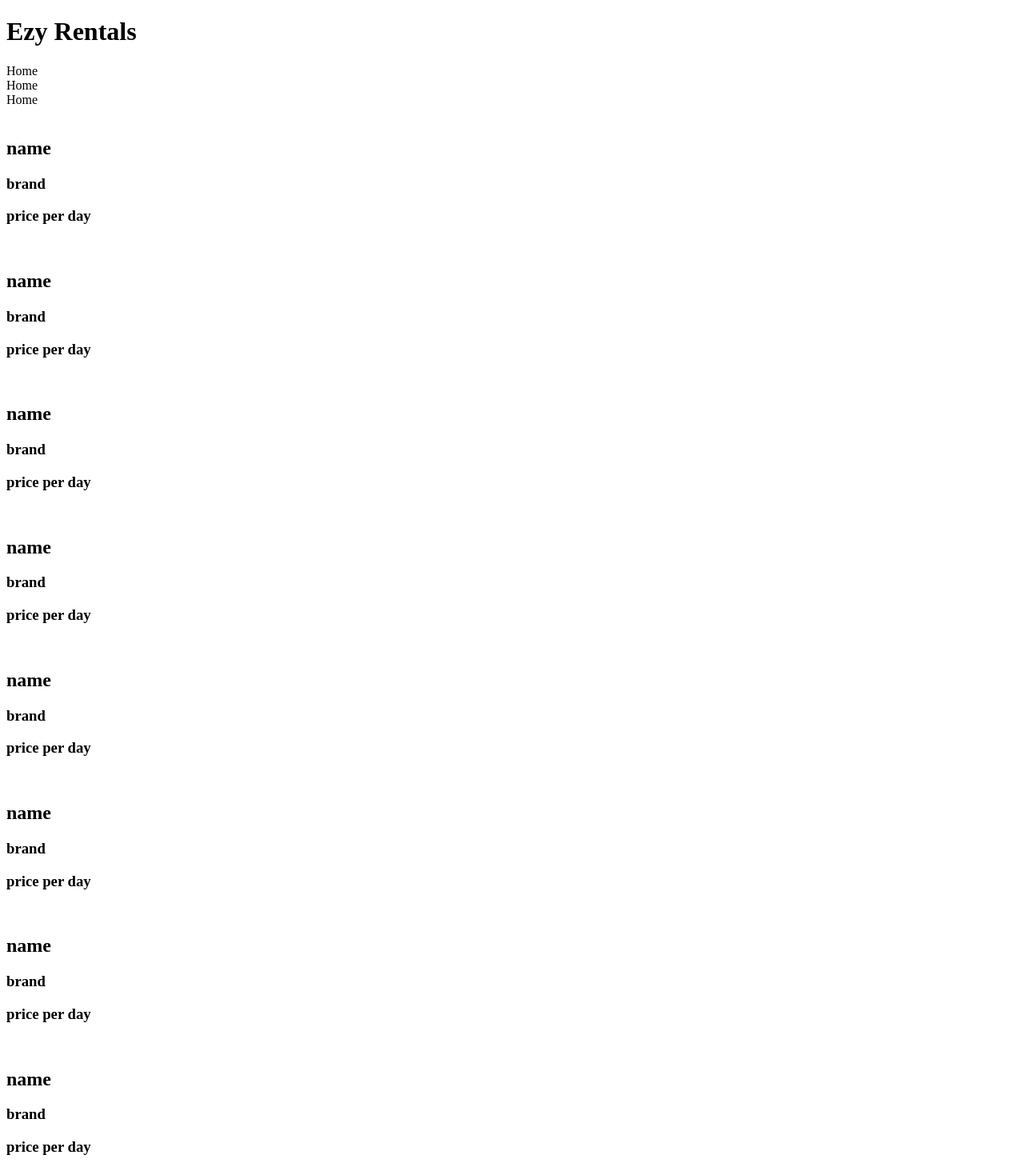
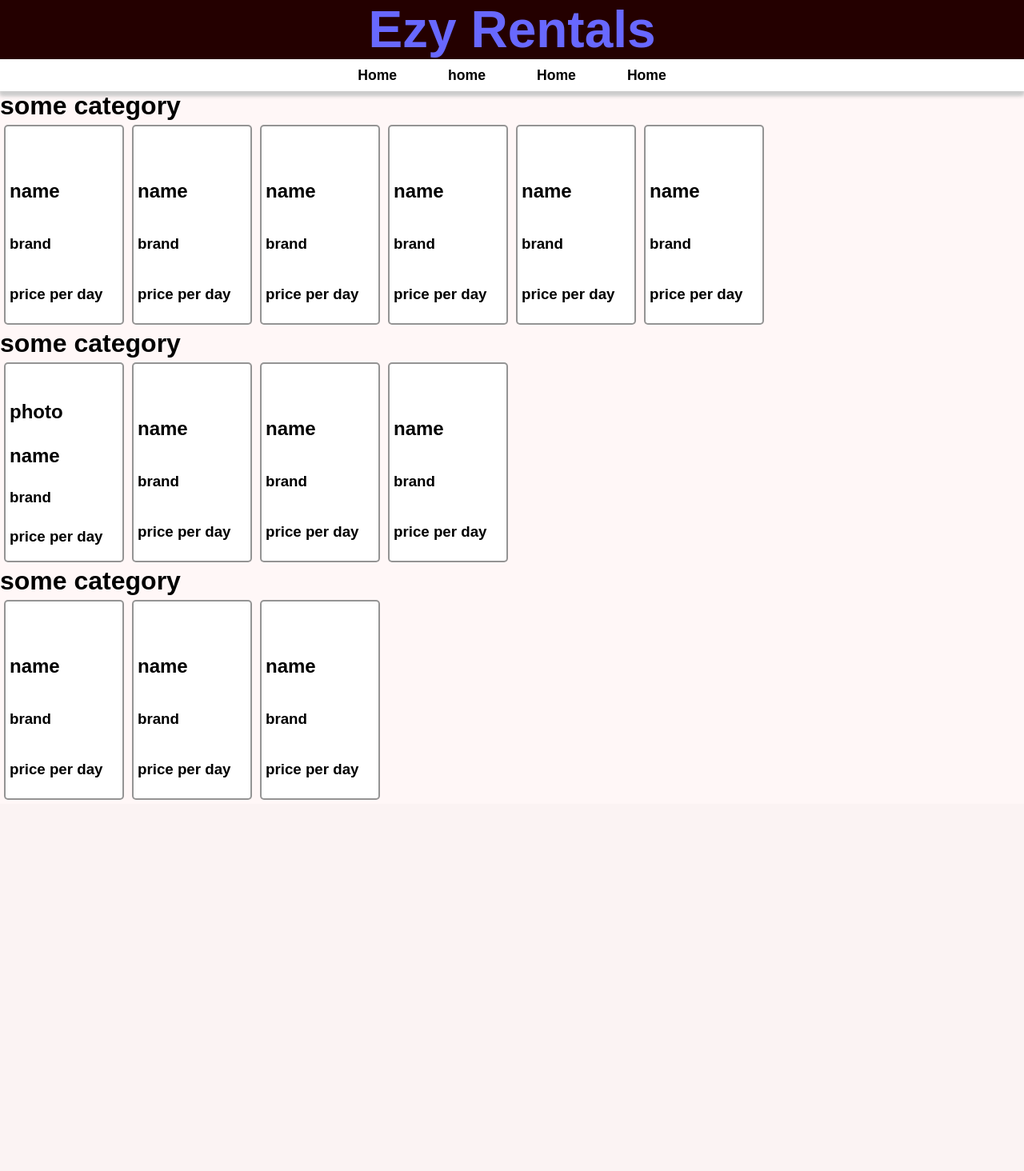
Before and after one commit to adkshishir/car_rental, a PHP site: page /index.html in a window 1280 px wide. Shown: the whole page at 80% size. After the commit the page ends 1000 px from the top, so only its background shows below. Run offline with PHP 8.4, Linux system fonts and the light colour scheme.

Commit message:
css and little more car box
giving the little looks of website

```diff
--- a/asserts/css/style.css
+++ b/asserts/css/style.css
@@ -1,24 +1,67 @@
-*{
-margin: 0;
-padding: 0;
-box-sizing: border-box;
+* {
+  margin: 0;
+  padding: 0;
+  box-sizing: border-box;
+  font-family: sans-serif;
+}
+.main-header {
+  justify-content: center;
+  align-items: center;
+  width: 100vw;
+  top: -72px;
+  left: 0;
+  position: sticky;
+  position: -webkit-sticky;
+}
+.title {
+  font-size: 4rem;
+  font-weight: 600;
+  background-color: rgb(36, 0, 0);
+  color: rgb(104, 104, 255);
+}
+.nav {
+  display: flex;
+  justify-content: center;
+  list-style: none;
+  box-shadow: 0 5px 5px #ccc;
+  width: 100%;
+}
+.nav-ul {
+  height: 40px;
+  display: flex;
+  align-items: center;
+  background-color: white;
+}
+.nav-element {
+  margin: 0 2rem;
+}
+.nav-ul li {
+  font-weight: 600;
+  font-size: 1.1rem;
+}
+main {
+  z-index: -1;
+  background-color: rgb(255, 238, 238);
+}
+.car-collection {
+  display: flex;
+  background-color: rgb(255, 247, 247);
+  flex-wrap: wrap;
+  max-width: 1300px;
+  margin: auto;
 }
 
-.car-collection{
-
-    display:flex;
-    background-color: #ccc;
-
+.car-detail {
+  padding: 5px;
+  margin: 5px;
+  background-color: white;
+  border-radius: 5px;
+  min-height: 250px;
+  min-width: 150px;
+  align-items: center;
+  display: grid;
+  border: 2px solid rgba(0, 0, 0, 0.419);
 }
-
-.car-detail{
-
-    padding: 5px;
-    margin: 5px;
-    background-color:white;
-    border-radius: 1rem;
-    border: 2px solid black;
+.car-detail:hover {
+  box-shadow: 3px 3px 3px rgba(255, 206, 206, 0.764);
 }
-.car-detail:hover{
-    box-shadow: 3rem 3rem 3rem #bbb;
-}
--- a/index.html
+++ b/index.html
@@ -1,87 +1,120 @@
 <!DOCTYPE html>
 <html lang="en">
   <head>
-    <meta charset="UTF-8">
-    <meta http-equiv="X-UA-Compatible" content="IE=edge">
-    <meta name="viewport" content="width=device-width, initial-scale=1.0">
+    <meta charset="UTF-8" />
+    <meta http-equiv="X-UA-Compatible" content="IE=edge" />
+    <meta name="viewport" content="width=device-width, initial-scale=1.0" />
     <title>Ezy Rentals</title>
-    <link rel="icon" type="image/x-icon" href="/images/favicon.ico">
+    <link rel="icon" type="image/x-icon" href="/images/favicon.ico" />
+    <link rel="stylesheet" href="/asserts/css/style.css" />
   </head>
   <body>
-    <header>
+    <header class="main-header">
+      <center>
         <h1 class="title">Ezy Rentals</h1>
 
         <nav class="nav nav-bar">
-    <nav>Home</nav>
-    <nav></nav>
-    <nav>Home</nav>
-    <nav>Home</nav>
+          <ul class="nav nav-ul nav-sticky">
+            <li class="nav-element">Home</li>
+            <li class="nav-element">home</li>
+            <li class="nav-element">Home</li>
+            <li class="nav-element">Home</li>
+          </ul>
         </nav>
-
+      </center>
     </header>
     <main>
+      <h1 class="car-collection">some category</h1>
       <section class="car-collection">
         <div class="car-detail">
-         <img src=""/>
+          <img src="" />
           <h2>name</h2>
-         <h3> brand</h3>
-         <h3>price per day </h3>
+          <h3>brand</h3>
+          <h3>price per day</h3>
         </div>
+        <div class="car-detail">
+          <img src="" />
+          <h2>name</h2>
+          <h3>brand</h3>
+          <h3>price per day</h3>
+        </div>
+        <div class="car-detail">
+          <img src="" />
+          <h2>name</h2>
+          <h3>brand</h3>
+          <h3>price per day</h3>
+        </div>
+        <div class="car-detail">
+          <img src="" />
+          <h2>name</h2>
+          <h3>brand</h3>
+          <h3>price per day</h3>
+        </div>
+        <div class="car-detail">
+          <img src="" />
+          <h2>name</h2>
+          <h3>brand</h3>
+          <h3>price per day</h3>
+        </div>
+        <div class="car-detail">
+          <img src="" />
+          <h2>name</h2>
+          <h3>brand</h3>
+          <h3>price per day</h3>
+        </div>
+      </section>
+      <h1 class="car-collection">some category</h1>
 
-
-        </section>
       <section class="car-collection">
         <div class="car-detail">
-               <img src=""/>
+          <img src="" />
+          <h1>photo</h1>
           <h2>name</h2>
-               <h3> brand</h3>
-               <h3>price per day </h3>
+          <h3>brand</h3>
+          <h3>price per day</h3>
         </div>
         <div class="car-detail">
-                <img src=""/>
+          <img src="" />
           <h2>name</h2>
-                <h3> brand</h3>
-                <h3>price per day </h3>
+          <h3>brand</h3>
+          <h3>price per day</h3>
         </div>
         <div class="car-detail">
-                <img src=""/>
+          <img src="" />
           <h2>name</h2>
-                <h3> brand</h3>
-                <h3>price per day </h3>
+          <h3>brand</h3>
+          <h3>price per day</h3>
         </div>
         <div class="car-detail">
-                <img src=""/>
+          <img src="" />
           <h2>name</h2>
-                <h3> brand</h3>
-                <h3>price per day </h3>
+          <h3>brand</h3>
+          <h3>price per day</h3>
         </div>
+      </section>
+      <h1 class="car-collection">some category</h1>
 
-              </section>
       <section class="car-collection">
         <div class="car-detail">
-                   <img src=""/>
+          <img src="" />
           <h2>name</h2>
-                   <h3> brand</h3>
-                   <h3>price per day </h3>
+          <h3>brand</h3>
+          <h3>price per day</h3>
         </div>
         <div class="car-detail">
-                    <img src=""/>
+          <img src="" />
           <h2>name</h2>
-                    <h3> brand</h3>
-                    <h3>price per day </h3>
+          <h3>brand</h3>
+          <h3>price per day</h3>
         </div>
         <div class="car-detail">
-                    <img src=""/>
+          <img src="" />
           <h2>name</h2>
-                    <h3> brand</h3>
-                    <h3>price per day </h3>
+          <h3>brand</h3>
+          <h3>price per day</h3>
         </div>
-
-
       </section>
     </main>
-    <footer>
-
-    </footer>
+    <footer></footer>
   </body>
 </html>
```
Also changed, not shown: index.php (+14 -0 lines), 1 other file. Lines whose indentation alone changed are shown as unchanged.
